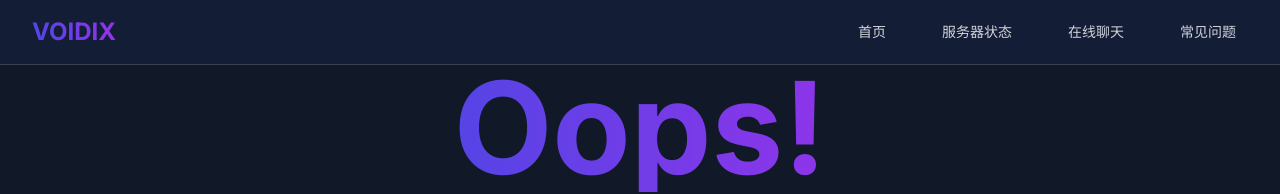
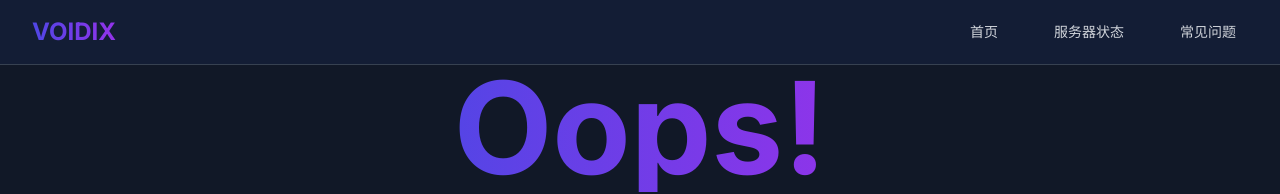
Before and after one commit to Voidix-Network/Voidix-Official-Website, a plain HTML site: page error.html in a window 1280 px wide. Shown: the top 194 px of the page. Drawn offline with nearby package versions, Linux system fonts and the light colour scheme.

Commit message:
删除不存在的聊天页按钮

```diff
--- a/error.html
+++ b/error.html
@@ -37,8 +37,8 @@
                    href="index.html">首页</a>
                 <a class="text-gray-300 hover:text-white px-3 py-2 rounded-md text-sm font-medium transition-colors"
                    href="status.html">服务器状态</a>
-                <a class="text-gray-300 hover:text-white px-3 py-2 rounded-md text-sm font-medium transition-colors"
-                   href="chat.html">在线聊天</a>
+                <!--<a class="text-gray-300 hover:text-white px-3 py-2 rounded-md text-sm font-medium transition-colors"
+                   href="chat.html">在线聊天</a>-->
                 <a class="text-gray-300 hover:text-white px-3 py-2 rounded-md text-sm font-medium transition-colors"
                    href="faq.html">常见问题</a>
             </div>
@@ -60,7 +60,7 @@
         <div class="px-2 pt-2 pb-3 space-y-1 sm:px-3">
             <a href="index.html" class="text-gray-300 hover:text-white block px-3 py-2 rounded-md text-base font-medium transition-colors">首页</a>
             <a href="status.html" class="text-gray-300 hover:text-white block px-3 py-2 rounded-md text-base font-medium transition-colors">服务器状态</a>
-            <a href="chat.html" class="text-gray-300 hover:text-white block px-3 py-2 rounded-md text-base font-medium transition-colors">在线聊天</a>
+            <!--<a href="chat.html" class="text-gray-300 hover:text-white block px-3 py-2 rounded-md text-base font-medium transition-colors">在线聊天</a>-->
             <a href="faq.html" class="text-gray-300 hover:text-white block px-3 py-2 rounded-md text-base font-medium transition-colors">常见问题</a>
         </div>
     </div>
```
